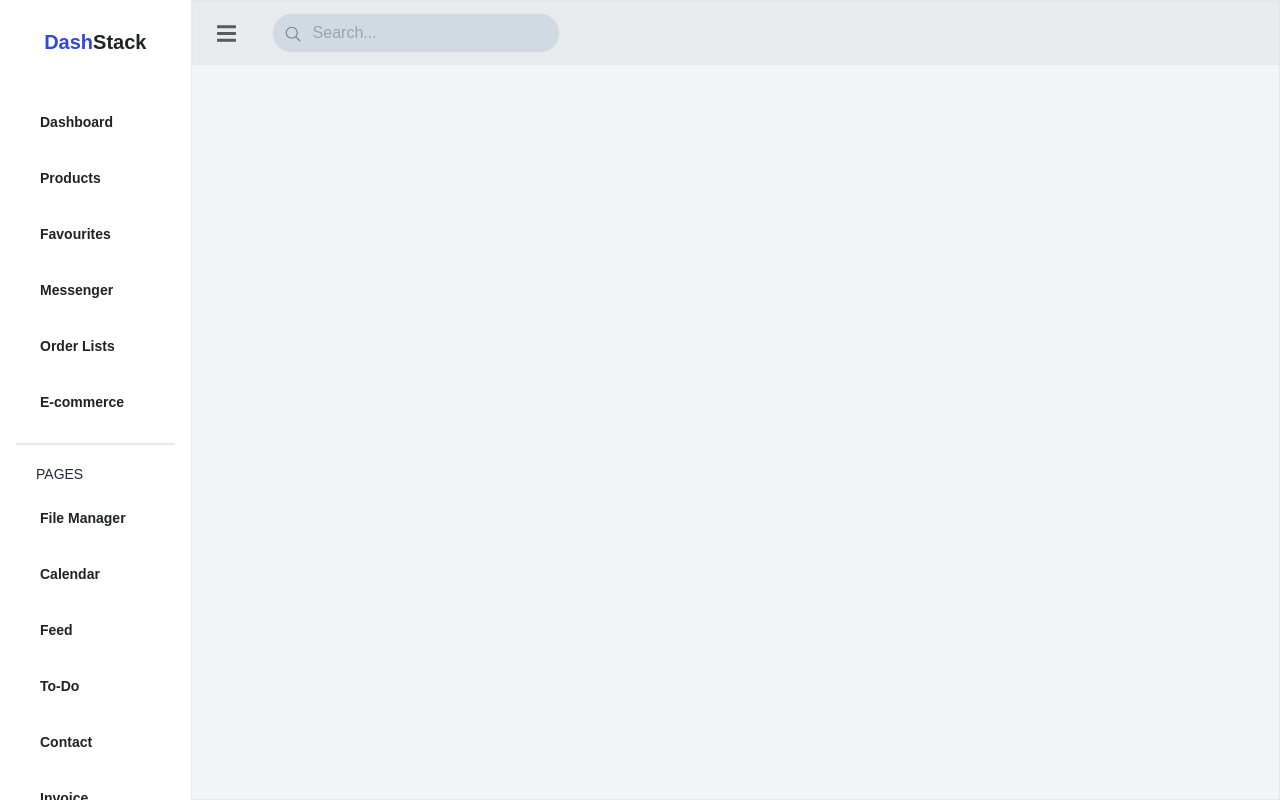
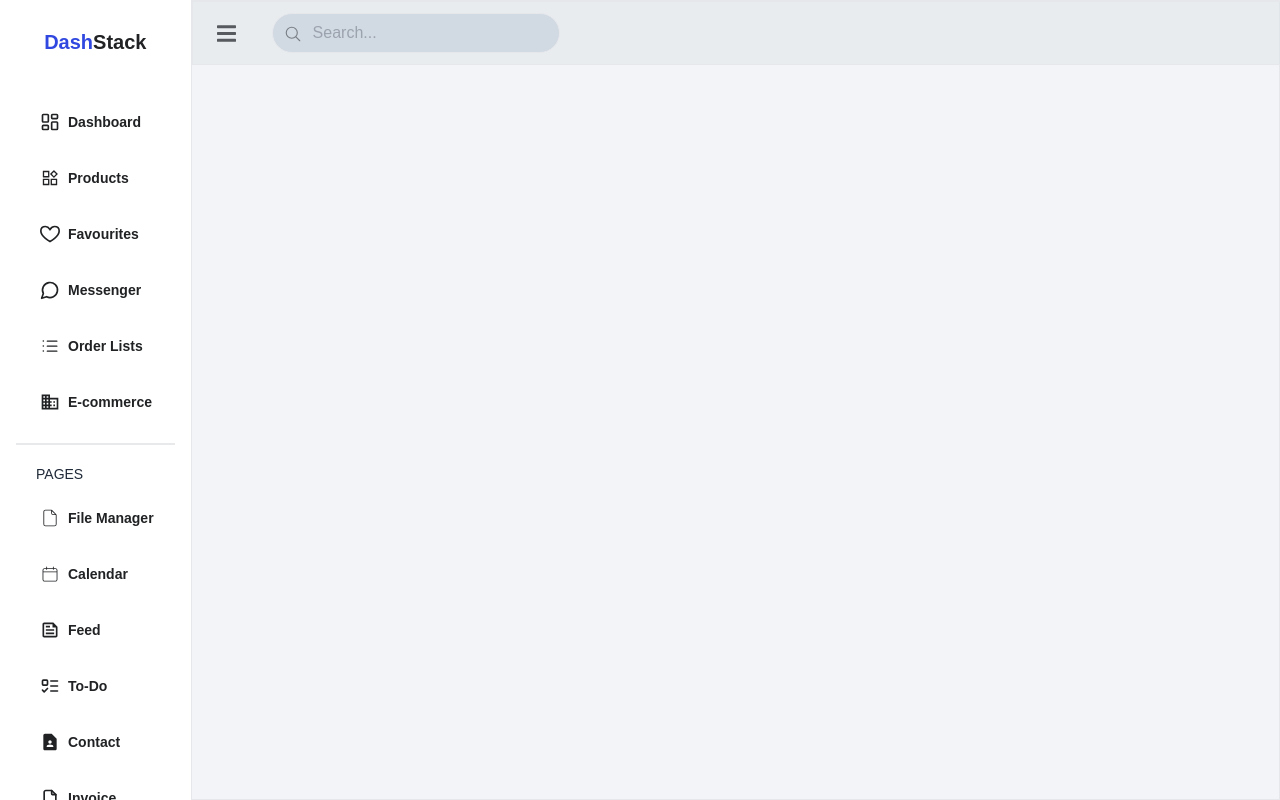
Before and after one commit to ethnh/z8-project, a React (Vite) app: page /dashboard in a window 1280 px wide. Built offline with nearby package versions, Linux system fonts and the light colour scheme; no server answers; a web font is replaced by a local one.

Commit message:
React Icons added to the side bar

```diff
--- a/package.json
+++ b/package.json
@@ -24,7 +24,7 @@
     "react-chartjs-2": "^5.2.0",
     "react-dom": "^18.2.0",
     "react-hook-form": "^7.51.3",
-    "react-icons": "^5.1.0",
+    "react-icons": "^5.3.0",
     "react-router-dom": "^6.23.0",
     "recharts": "^2.12.7",
     "sort-by": "^1.2.0",
--- a/src/Dashboard/Dashboard.jsx
+++ b/src/Dashboard/Dashboard.jsx
@@ -1,5 +1,22 @@
 import { NavLink, Outlet } from "react-router-dom";
 import DashNav from "./DashNav";
+import { LuLayoutDashboard } from "react-icons/lu";
+import { AiOutlineProduct } from "react-icons/ai";
+import { GrFavorite } from "react-icons/gr";
+import { LuMessageCircle } from "react-icons/lu";
+import { GoListUnordered } from "react-icons/go";
+import { MdOutlineBusiness } from "react-icons/md";
+import { CiFileOn } from "react-icons/ci";
+import { CiCalendar } from "react-icons/ci";
+import { MdOutlineFeed } from "react-icons/md";
+import { LuListTodo } from "react-icons/lu";
+import { MdContactPage } from "react-icons/md";
+import { TbInvoice } from "react-icons/tb";
+import { LiaElementor } from "react-icons/lia";
+import { CgProfile } from "react-icons/cg";
+import { CiViewTable } from "react-icons/ci";
+import { IoIosHelpCircleOutline } from "react-icons/io";
+import { CiLogout } from "react-icons/ci";
 
 
 const Dashboard = () => {
@@ -22,7 +39,7 @@ const Dashboard = () => {
                                             : "flex items-center gap-2 justify-start pl-6 py-3 font-semibold w-full text-[#202224]"
                                     }
                                 >
-                                    {/* <MdOutlineDashboard className="text-[20px]" /> */}
+                                    <LuLayoutDashboard className="text-[20px]" />
                                     <span>Dashboard</span>
                                 </NavLink>
                             </button>
@@ -35,7 +52,7 @@ const Dashboard = () => {
                                             : "flex items-center gap-2 justify-start pl-6 py-3 font-semibold text-[#202224]"
                                     }
                                 >
-
+                                    <AiOutlineProduct className="text-[20px]" />
                                     <span> Products</span>
                                 </NavLink>
                             </button>
@@ -48,7 +65,7 @@ const Dashboard = () => {
                                             : "flex items-center gap-2 justify-start pl-6 py-3 font-semibold text-[#202224]"
                                     }
                                 >
-
+                                    <GrFavorite className="text-[20px]" />
                                     <span> Favourites</span>
                                 </NavLink>
                             </button>
@@ -61,7 +78,7 @@ const Dashboard = () => {
                                             : "flex items-center gap-2 justify-start pl-6 py-3 font-semibold w-full text-[#202224]"
                                     }
                                 >
-
+                                    <LuMessageCircle className="text-[20px]" />
                                     <span className="flex items-center gap-3"> Messenger</span>
                                 </NavLink>
                             </button>
@@ -74,7 +91,7 @@ const Dashboard = () => {
                                             : "flex items-center gap-2 justify-start pl-6 py-3 font-semibold text-[#202224]"
                                     }
                                 >
-
+                                    <GoListUnordered className="text-[20px]" />
                                     <span> Order Lists</span>
                                 </NavLink>
                             </button>
@@ -87,7 +104,7 @@ const Dashboard = () => {
                                             : "flex items-center gap-2 justify-start pl-6 py-3 font-semibold text-[#202224]"
                                     }
                                 >
-
+                                    <MdOutlineBusiness className="text-[20px]" />
                                     <span> E-commerce</span>
                                 </NavLink>
                             </button>
@@ -102,7 +119,7 @@ const Dashboard = () => {
                                             : "flex items-center gap-2 justify-start pl-6 py-3 font-semibold text-[#202224]"
                                     }
                                 >
-
+                                    <CiFileOn className="text-[20px]" />
                                     <span> File Manager</span>
                                 </NavLink>
                             </button>
@@ -115,7 +132,7 @@ const Dashboard = () => {
                                             : "flex items-center gap-2 justify-start pl-6 py-3 font-semibold text-[#202224]"
                                     }
                                 >
-
+                                    <CiCalendar className="text-[20px]" />
                                     <span> Calendar</span>
                                 </NavLink>
                             </button>
@@ -128,7 +145,7 @@ const Dashboard = () => {
                                             : "flex items-center gap-2 justify-start pl-6 py-3 font-semibold text-[#202224]"
                                     }
                                 >
-
+                                    <MdOutlineFeed className="text-[20px]" />
                                     <span> Feed</span>
                                 </NavLink>
                             </button>
@@ -141,7 +158,7 @@ const Dashboard = () => {
                                             : "flex items-center gap-2 justify-start pl-6 py-3 font-semibold text-[#202224]"
                                     }
                                 >
-
+                                    <LuListTodo className="text-[20px]" />
                                     <span> To-Do</span>
                                 </NavLink>
                             </button>
@@ -154,7 +171,7 @@ const Dashboard = () => {
                                             : "flex items-center gap-2 justify-start pl-6 py-3 font-semibold text-[#202224]"
                                     }
                                 >
-
+                                    <MdContactPage className="text-[20px]" />
                                     <span> Contact</span>
                                 </NavLink>
                             </button>
@@ -167,7 +184,7 @@ const Dashboard = () => {
                                             : "flex items-center gap-2 justify-start pl-6 py-3 font-semibold text-[#202224]"
                                     }
                                 >
-
+                                    <TbInvoice className="text-[20px]" />
                                     <span> Invoice</span>
                                 </NavLink>
                             </button>
@@ -180,7 +197,7 @@ const Dashboard = () => {
                                             : "flex items-center gap-2 justify-start pl-6 py-3 font-semibold text-[#202224]"
                                     }
                                 >
-
+                                    <LiaElementor className="text-[20px]" />
                                     <span> UI Elements</span>
                                 </NavLink>
                             </button>
@@ -193,7 +210,7 @@ const Dashboard = () => {
                                             : "flex items-center gap-2 justify-start pl-6 py-3 font-semibold text-[#202224]"
                                     }
                                 >
-
+                                    <CgProfile className="text-[20px]" />
                                     <span> Profile</span>
                                 </NavLink>
                             </button>
@@ -206,7 +223,7 @@ const Dashboard = () => {
                                             : "flex items-center gap-2 justify-start pl-6 py-3 font-semibold text-[#202224]"
                                     }
                                 >
-
+                                    <CiViewTable className="text-[20px]" />
                                     <span> Table</span>
                                 </NavLink>
                             </button>
@@ -221,6 +238,7 @@ const Dashboard = () => {
                                                 : "flex items-center gap-2 justify-start pl-6 py-3 font-semibold text-[#202224]"
                                         }
                                     >
+                                        <IoIosHelpCircleOutline className="text-[20px]" />
                                         <span> Help</span>
                                     </NavLink>
                                 </button>
@@ -233,6 +251,7 @@ const Dashboard = () => {
                                                 : "flex items-center gap-2 justify-start pl-6 py-3 font-semibold text-[#202224]"
                                         }
                                     >
+                                        <CiLogout className="text-[20px]" />
                                         <span> Log out</span>
                                     </NavLink>
                                 </button>
```
Also changed, not shown: 1 other file (tests, documents, lock files or other folders).
